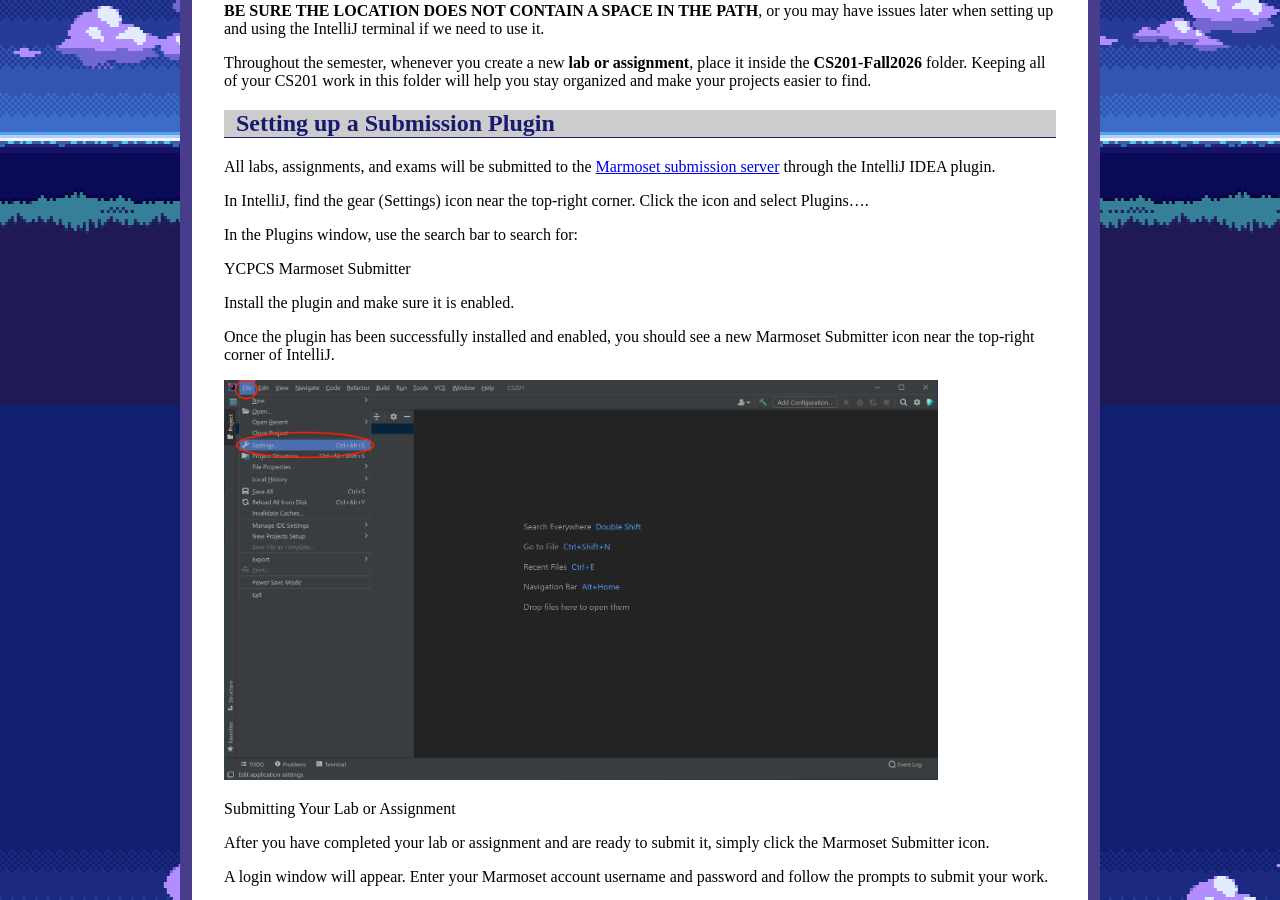
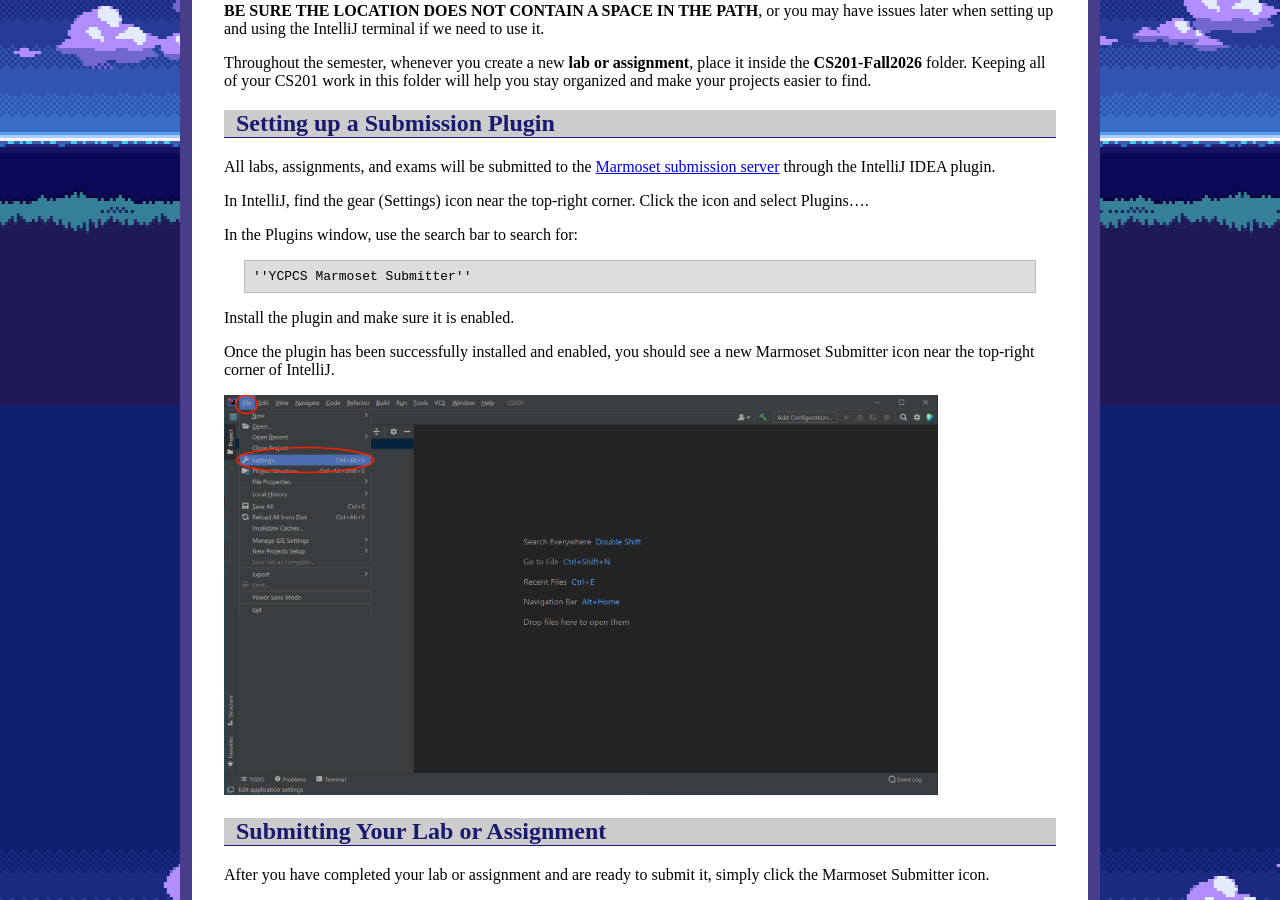
Before and after one commit to ycpcs/cs201-fall2026, a Jekyll site: the page built from resources/index.md, in a window 1280 px wide and 900 px high, scrolled down 495 px. Built offline with Jekyll 4.4.1, drawn with Linux system fonts in a browser that asks for light colours.

```diff
--- a/resources/index.md
+++ b/resources/index.md
@@ -35,7 +35,7 @@ In IntelliJ, find the gear (Settings) icon near the top-right corner. Click the
 
 In the Plugins window, use the search bar to search for:
 
-YCPCS Marmoset Submitter
+	''YCPCS Marmoset Submitter''
 
 Install the plugin and make sure it is enabled.
 
@@ -43,7 +43,7 @@ Once the plugin has been successfully installed and enabled, you should see a ne
 
 <img src="images/IntelliJSettings.png" alt="IntelliJ Select Settings Window" height="400"/>
 
-Submitting Your Lab or Assignment
+## Submitting Your Lab or Assignment
 
 After you have completed your lab or assignment and are ready to submit it, simply click the Marmoset Submitter icon.
 
```
